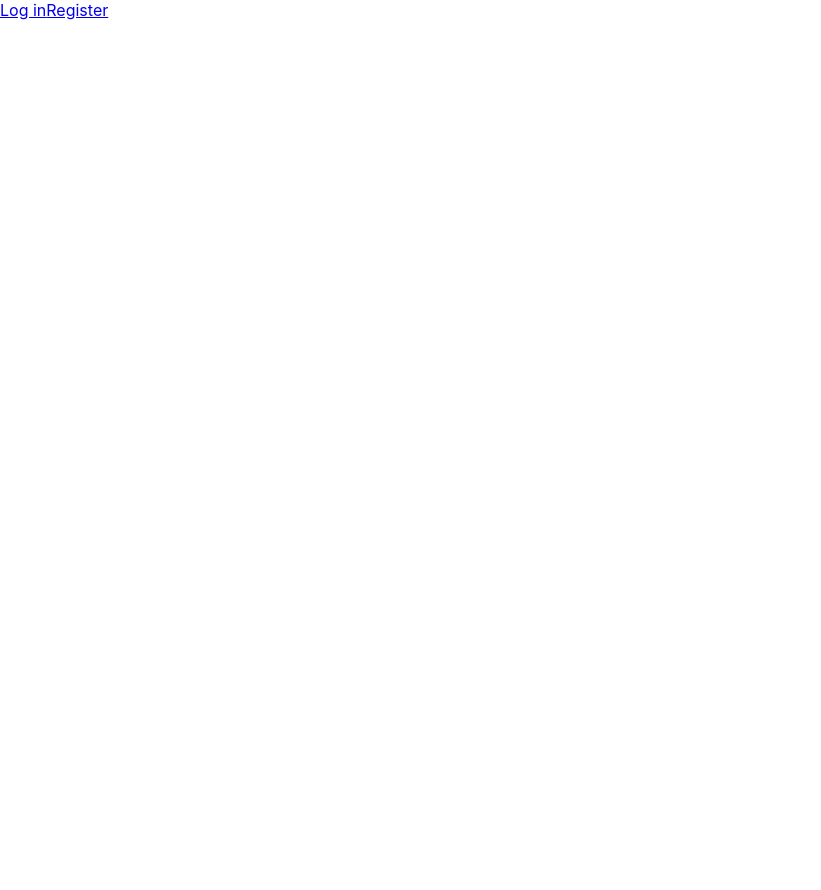
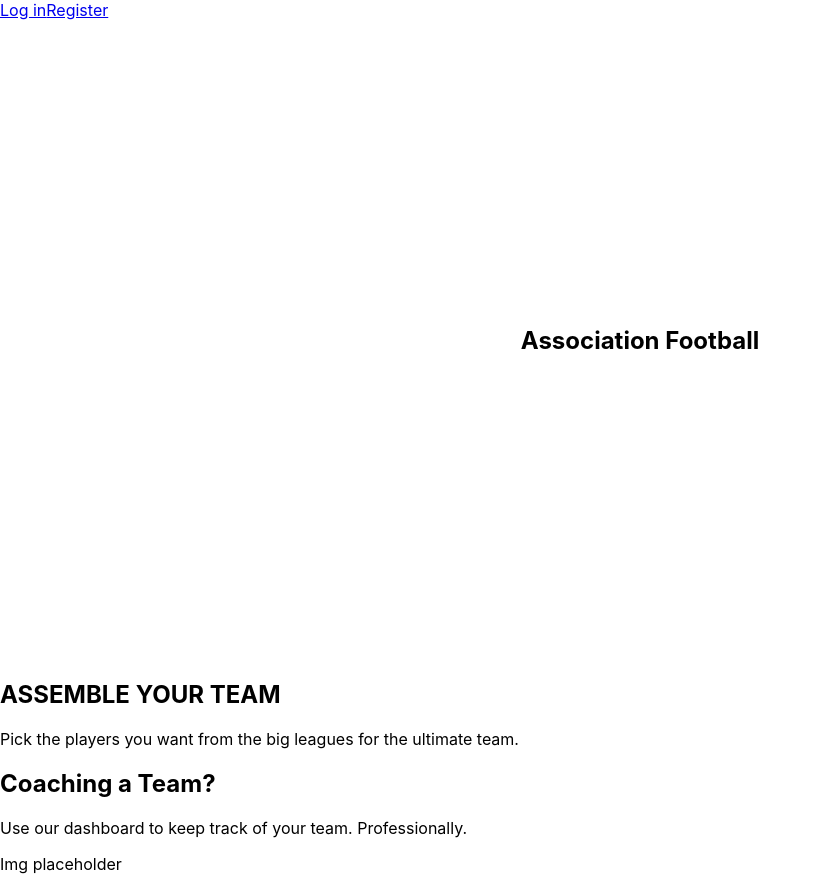
Before and after one commit to erickmtza/association-football-client, a React (Create React App) app: page / in a window 1280 px wide. Shown: the whole page, without its empty margins (0-821 px from the left). Before the commit the page ends 800 px from the top, so only its background shows below. Built offline with nearby package versions, Linux system fonts and the light colour scheme.

Commit message:
Created initial design for LandingPage

```diff
--- a/src/App.js
+++ b/src/App.js
@@ -1,5 +1,7 @@
 import React from 'react';
 import { Route, Link, Switch } from 'react-router-dom'
+
+import LandingPage from './routes/LandingPage'
 
 function App() {
   return (
@@ -14,6 +16,12 @@ function App() {
             Register
           </Link>
       </header>
+      <Switch>
+        <Route
+          exact path={'/'}
+          component={LandingPage}
+        />
+      </Switch>
     </main>
   );
 }
--- /dev/null
+++ b/src/routes/LandingPage.css
@@ -0,0 +1,6 @@
+.hero {
+    height: 80vh;
+    display: flex;
+    align-items: center;
+    justify-content: center;
+}
--- /dev/null
+++ b/src/routes/LandingPage.js
@@ -0,0 +1,22 @@
+import React from 'react'
+import './LandingPage.css'
+
+export default function LandingPage() {
+    return (
+        <section>
+            <header className="hero">
+                <h1><span>Association</span> Football</h1>
+            </header>
+
+           <div className="info-land">
+               <h2>ASSEMBLE YOUR TEAM</h2>
+               <p>Pick the players you want from the big leagues for the ultimate team.</p>
+            </div>
+            <div className="info-land">
+                <h2>Coaching a Team?</h2>
+                <p>Use our dashboard to keep track of your team. Professionally.</p>
+                <p>Img placeholder</p>
+            </div>
+        </section>
+    )
+}
```
